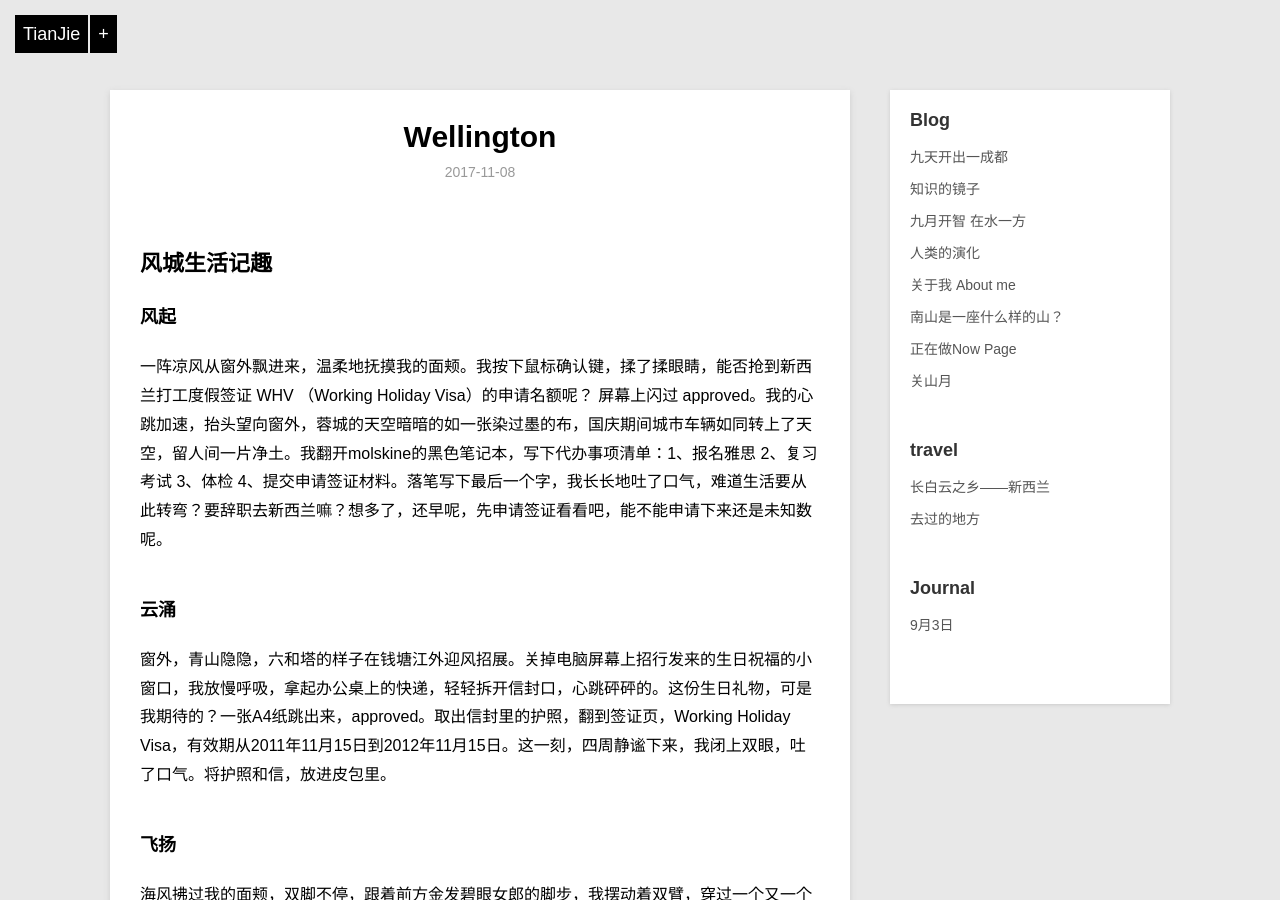
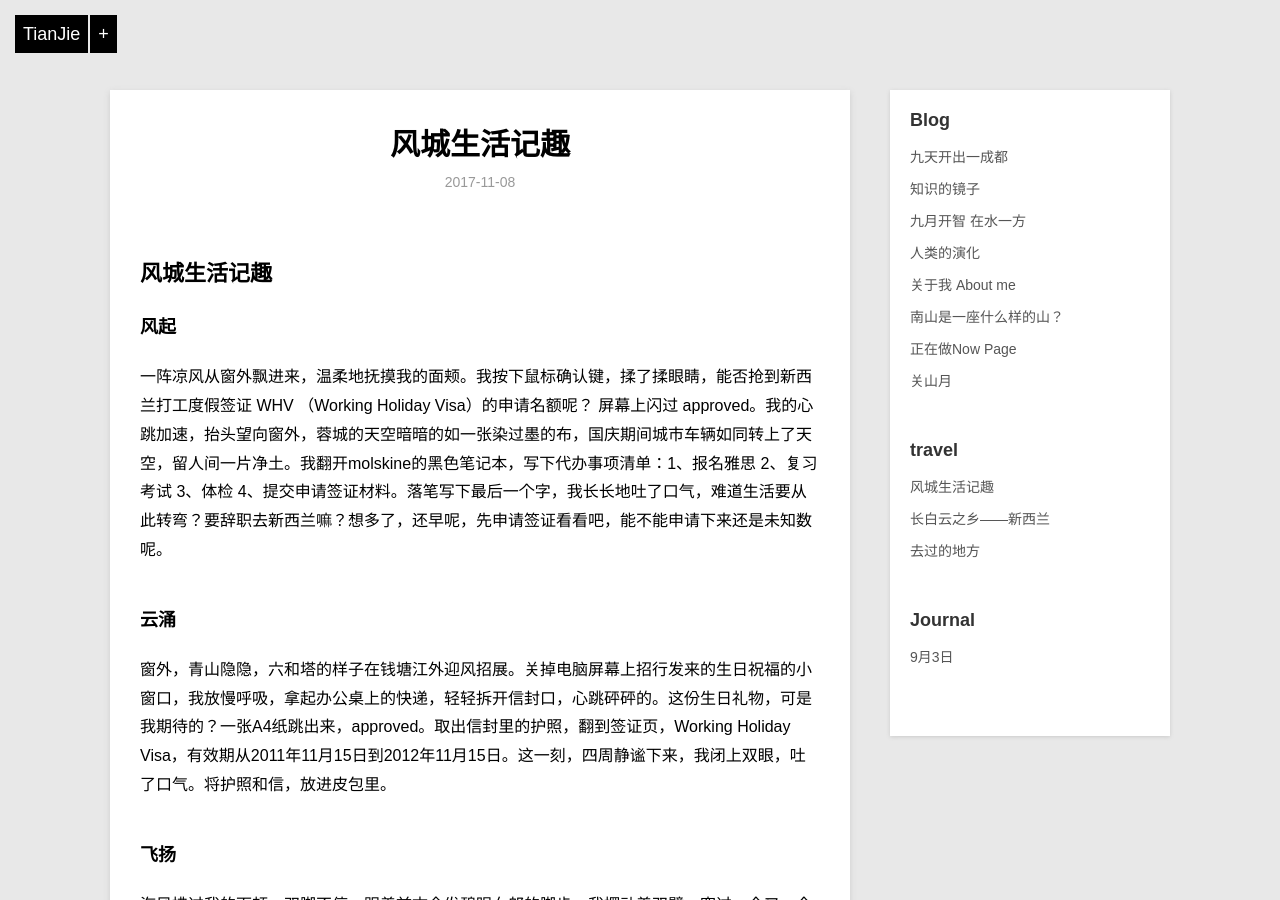
Before and after one commit to violettianjie/violettianjie.github.io, a Jekyll site: the page built from _posts/travel/2017-11-08-wellington.md, in a window 1280 px wide and 900 px high. Built offline with Jekyll 4.4.1, drawn with Linux system fonts in a browser that asks for light colours; our own code applies the rules of GitHub Pages for plain Markdown files.

Commit message:
Update 2017-11-08-wellington.md

```diff
--- a/_posts/travel/2017-11-08-wellington.md
+++ b/_posts/travel/2017-11-08-wellington.md
@@ -1,3 +1,12 @@
+---
+layout: post
+title: "风城生活记趣"
+category: travel
+description: “惠灵顿点滴”
+---
+
+[TianJie]:    https://violettianjie.github.io  "TianJie"
+
 ## 风城生活记趣
 
 ### 风起
```
